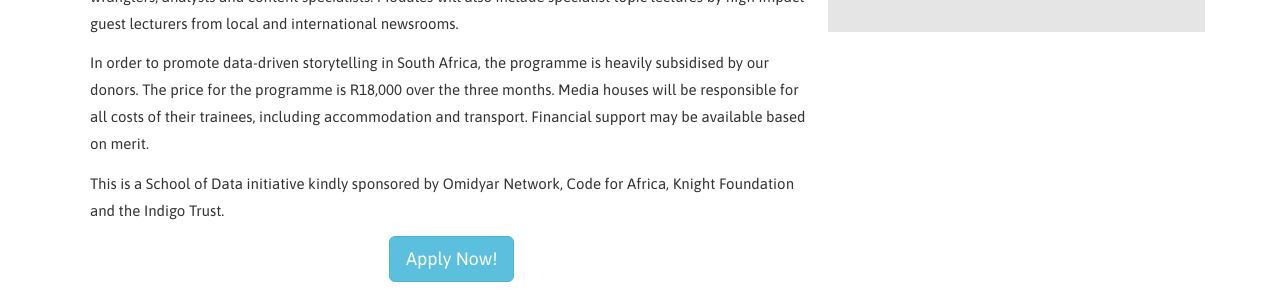
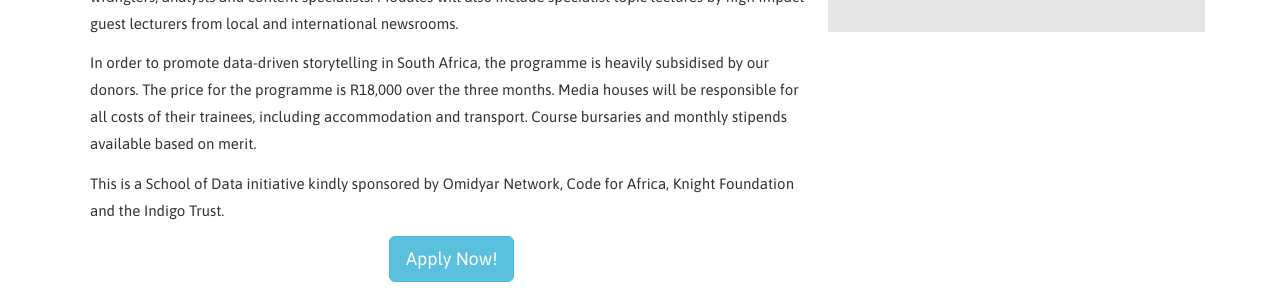
Before and after one commit to Code4SA/old-code4sa.github.io, a Jekyll site: the page built from school/index.html, in a window 1280 px wide. Shown: the part 1065-1365 px from the top of the page. Built offline with Jekyll 4.4.1, drawn with Linux system fonts in a browser that asks for light colours; Markdown is read by kramdown in place of the engine named in the settings.

Commit message:
changed wording on school application form to remove uncertainty about financial support

```diff
--- a/school/index.html
+++ b/school/index.html
@@ -55,7 +55,7 @@ excerpt: Code for South Africa is launching Africa’s first data journalism sch
 	     programme is heavily subsidised by our donors. The price for the
 	     programme is R18,000 over the three months. Media houses will
 	     be responsible for all costs of their trainees, including
-	     accommodation and transport. Financial support may be
+	     accommodation and transport. Course bursaries and monthly stipends
 	     available based on merit.
 	  </p>
 
```
